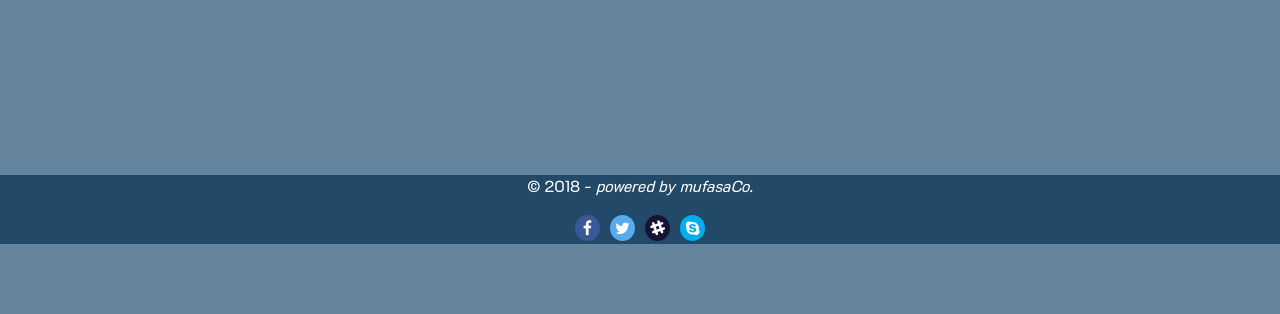
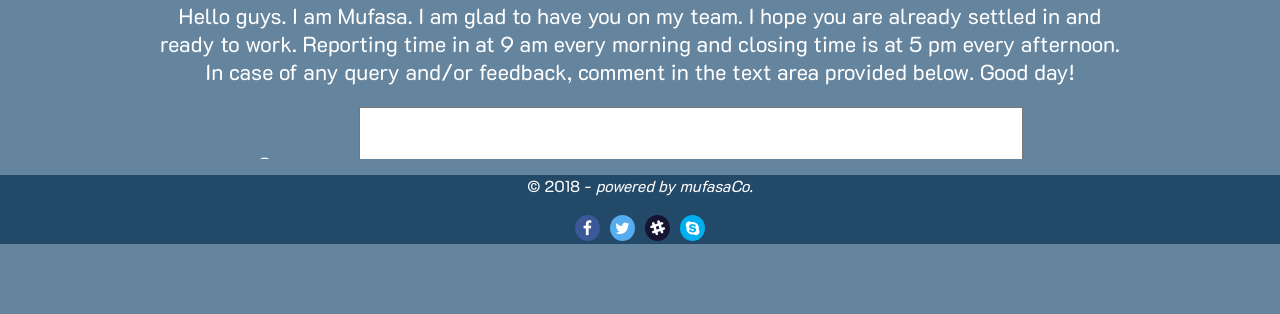
Before and after one commit to DennisMufasa/store-manager, a Python web app: template templates/info.html in a window 1280 px wide. Shown: the part 541-855 px from the top of the page. Run offline with Jinja, Linux system fonts and the light colour scheme; the template is opened without the code that fills it, so the values that code supplies are empty.

Commit message:
[Finishes #161148285]Create an info page

```diff
--- a/static/style.css
+++ b/static/style.css
@@ -55,6 +55,17 @@ main{
     color: white;
     font-size: 1.7vmax;
 }
+.container .info{
+    width: 100%;
+    height: 100%;
+    margin: auto;
+    overflow-y: auto;
+    text-align: center;
+}
+.container .info button{
+    background: green;
+}
+/* footer styling */
 footer{
     background: #234968;
     width: 100%;
--- a/templates/info.html
+++ b/templates/info.html
@@ -24,7 +24,29 @@
         </div>
     </header>
     <main>
-
+            <div class="container">
+                <div class="info">
+                <h1>A word from the CEO</h1>
+                <div class="image">
+                    <img src="https://avatars3.githubusercontent.com/u/29574052?s=460&v=4" alt="mufasa">
+                </div>
+                <div class="message">
+                    <p>Hello guys. I am Mufasa. I am glad to have you on my team.
+                        I hope you are already settled in and ready to work. Reporting time in at 9 am
+                        every morning and closing time is at 5 pm every afternoon. In case of any
+                        query and/or feedback, comment in the text area provided below. Good day!
+                    </p>
+                </div>
+                <div class="comments">
+                    <form action="">
+                        <label for="comment">Comment:
+                            <textarea name="comment" id="comment" cols="80" rows="4" required></textarea>
+                        </label><br>
+                        <button type="submit"><span class="fa fa-check"></span></button>
+                    </form>
+                </div>
+            </div>
+        </div>
     </main>
     <footer>
         <div class="container">
```
